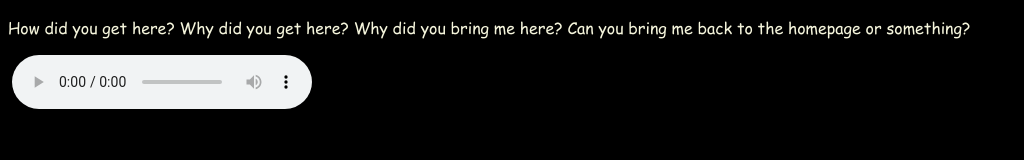
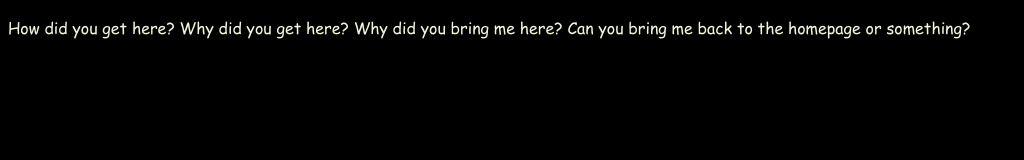
Before and after one commit to IvyWolf/ivywolf.github.io, a plain HTML site: page 404.html in a window 1280 px wide. Shown: the whole page, without its empty margins (0-1024 px from the left). Drawn offline with Linux system fonts and the light colour scheme.

Commit message:
Update 404.html

```diff
--- a/404.html
+++ b/404.html
@@ -11,7 +11,7 @@
 <body>
     <p>How did you get here? Why did you get here? Why did you bring me here? Can you bring me back to the homepage or something?</p>
     <embed src="audio/eternal-torment.mp3" loop="true" autostart="true" width="0" height="0">
-    <audio controls autoplay>
+    <audio loop autoplay>
   	<source src="/audio/eternal-torment.mp3" type="audio/mpeg">
   	Your browser does not support the audio element.
     </audio>
```
